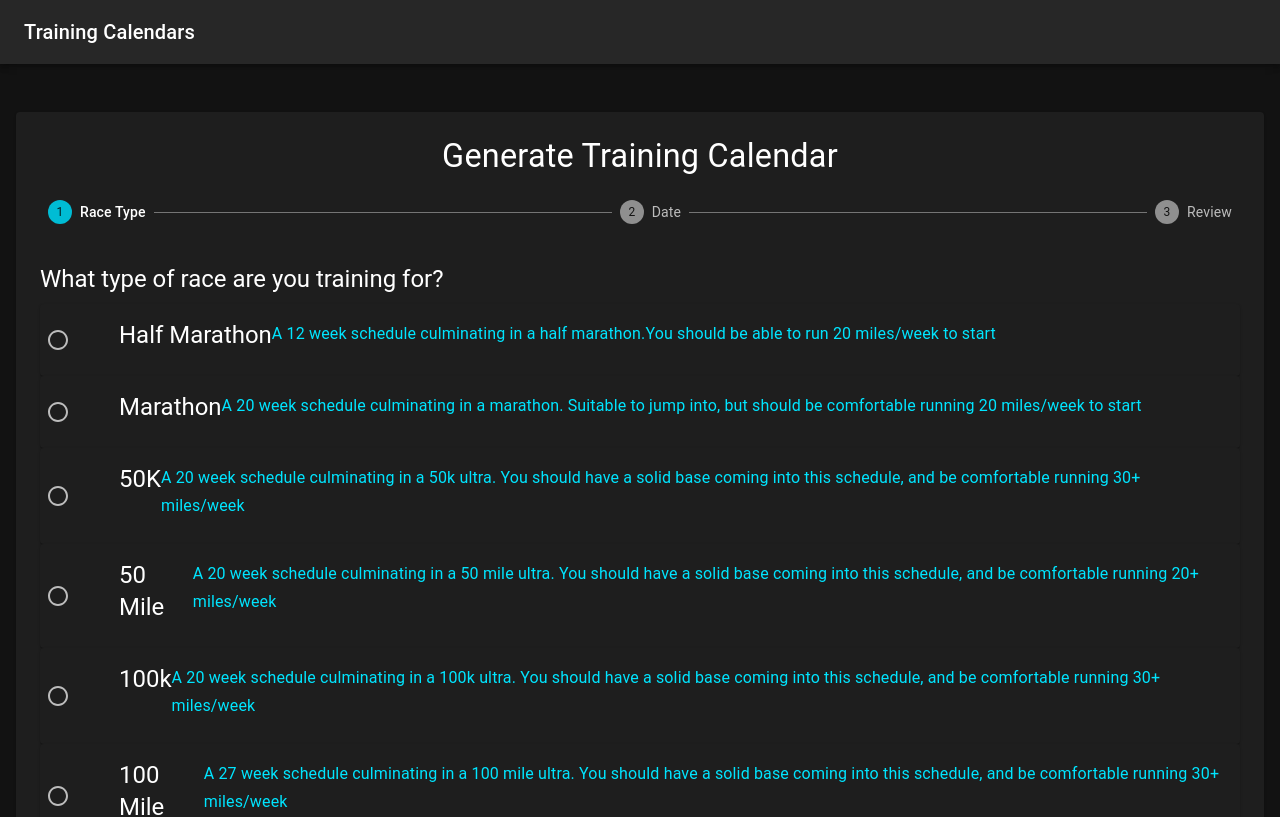
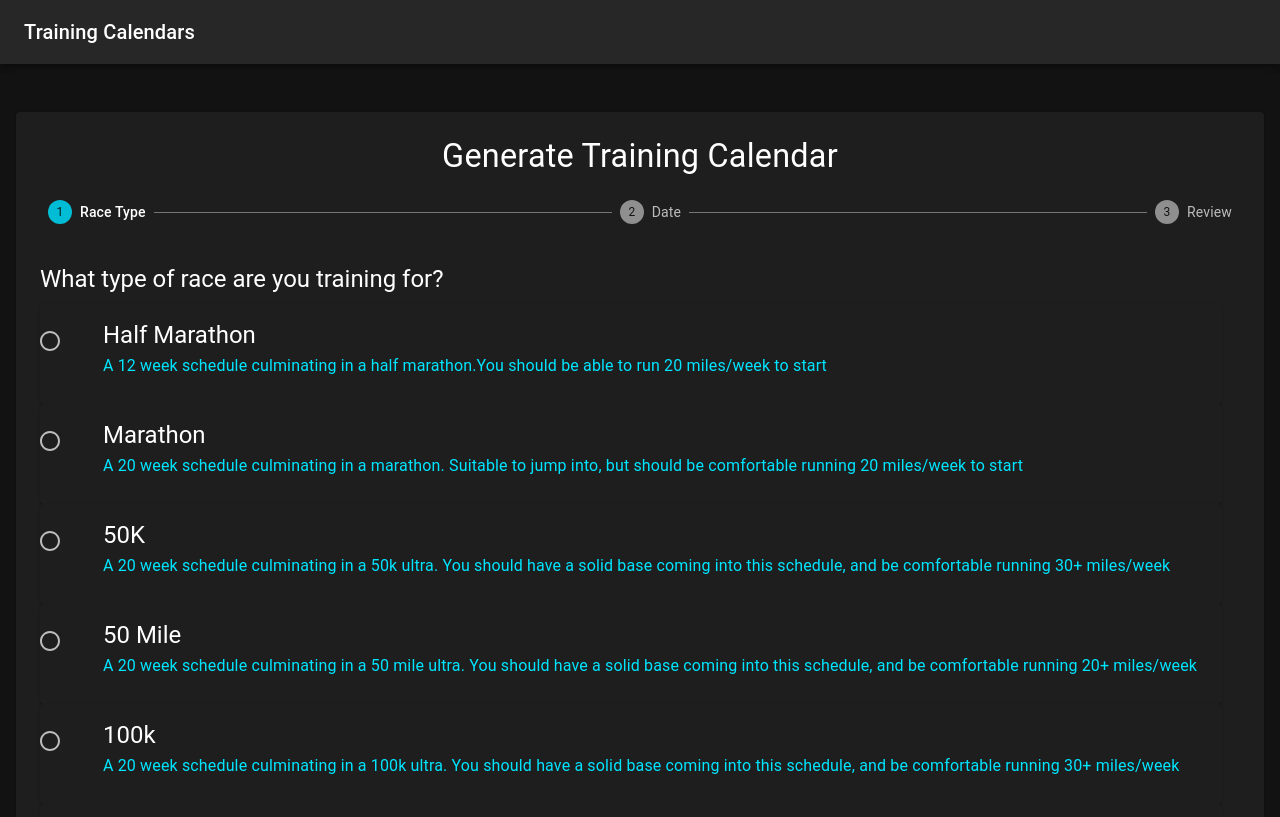
Before and after one commit to oddball707/trainingCalendar, a React (Vite) app in the folder app/: page / in a window 1280 px wide. Shown: the top 817 px of the page. Built offline with nearby package versions, Linux system fonts and the light colour scheme; no server answers.

Commit message:
Fix spacing on main page

```diff
--- a/app/src/calendar/components/FormFields/SelectField.jsx
+++ b/app/src/calendar/components/FormFields/SelectField.jsx
@@ -1,4 +1,5 @@
 import React from 'react';
+import Collapse from '@mui/material/Collapse';
 import PropTypes from 'prop-types';
 import { at } from 'lodash';
 import { useField, useFormikContext} from 'formik';
@@ -43,68 +44,60 @@ function SelectRaceType(props) {
         onChange={handleChange}
       >
       {data.map((item, index) => (
-        <Card key={index} sx={{ display: 'flex' }} >
-          <Box sx={{ display: 'flex', flexDirection: 'row' }}>
-            <CardActions>
+        <Card key={index} sx={{ display: 'flex', flexDirection: 'column', height: '100%' }} >
+          <Box sx={{ display: 'flex', flexDirection: 'row', alignItems: 'flex-start' }}>
+            <CardActions sx={{ pt: 2, pb: 0, pl: 0, pr: 0 }}>
               <FormControlLabel value={item.value} control={<Radio />} />
             </CardActions>
-            <CardContent sx={{ display: 'flex', flexDirection: 'row' }}>
+            <CardContent sx={{ display: 'flex', flexDirection: 'column', height: '100%', pt: 2, pb: 0 }}>
               <Typography component="div" variant="h5">
                 {item.label}
               </Typography>
               <Typography variant="subtitle1" color="secondary" component="div">
                 {item.description}
               </Typography>
-            </CardContent>
-          </Box>
-          { formValues["raceType"] == '7' && item.value == '7' ?
-            <Grid container spacing={1}>
-              <Grid />
-              <Grid>
+              <Collapse in={formValues["raceType"] == '7' && item.value == '7'} timeout="auto" unmountOnExit>
+                <Grid container direction="column" spacing={2} >
+                  <Grid item>
                     <Typography variant="h6" gutterBottom>
                       {options.weeklyMileage.label}
                     </Typography>
                     <NumberField name={options.weeklyMileage.name}/>
-                <br/>
                   </Grid>
-              <Grid />
-              <Grid>
+                  <Grid item>
                     <Typography variant="h6" gutterBottom>
                       {options.restDays.label}
                     </Typography>
                     <NumberField name={options.restDays.name}/>
-                <br/>
                   </Grid>
-              <Grid />
-              <Grid>
+                  <Grid item>
                     <Typography variant="h6" gutterBottom>
                       {options.backToBacks.label}
                     </Typography>
                     <SwitchField name={options.backToBacks.name} />
                   </Grid>
-              <Grid />
-              <Grid>
+                  <Grid item>
                     <Typography variant="h6" gutterBottom>
                       {options.increase.label}
                     </Typography>
                     <PercentField name={options.increase.name} />
                   </Grid>
-              <Grid />
-              <Grid>
+                  <Grid item>
                     <Typography variant="h6" gutterBottom>
                       {options.restWeekFreq.label}
                     </Typography>
                     <NumberField name={options.restWeekFreq.name} />
                   </Grid>
-              <Grid item xs={1} md={1}/>
-              <Grid item xs={11} md={11}>
+                  <Grid item>
                     <Typography variant="h6" gutterBottom>
                       {options.restWeekLevel.label}
                     </Typography>
                     <PercentField name={options.restWeekLevel.name} />
                   </Grid>
                 </Grid>
-          : null }
+              </Collapse>
+            </CardContent>
+          </Box>
         </Card>
       ))}
       </RadioGroup>
```
Lines whose indentation alone changed are shown as unchanged.
